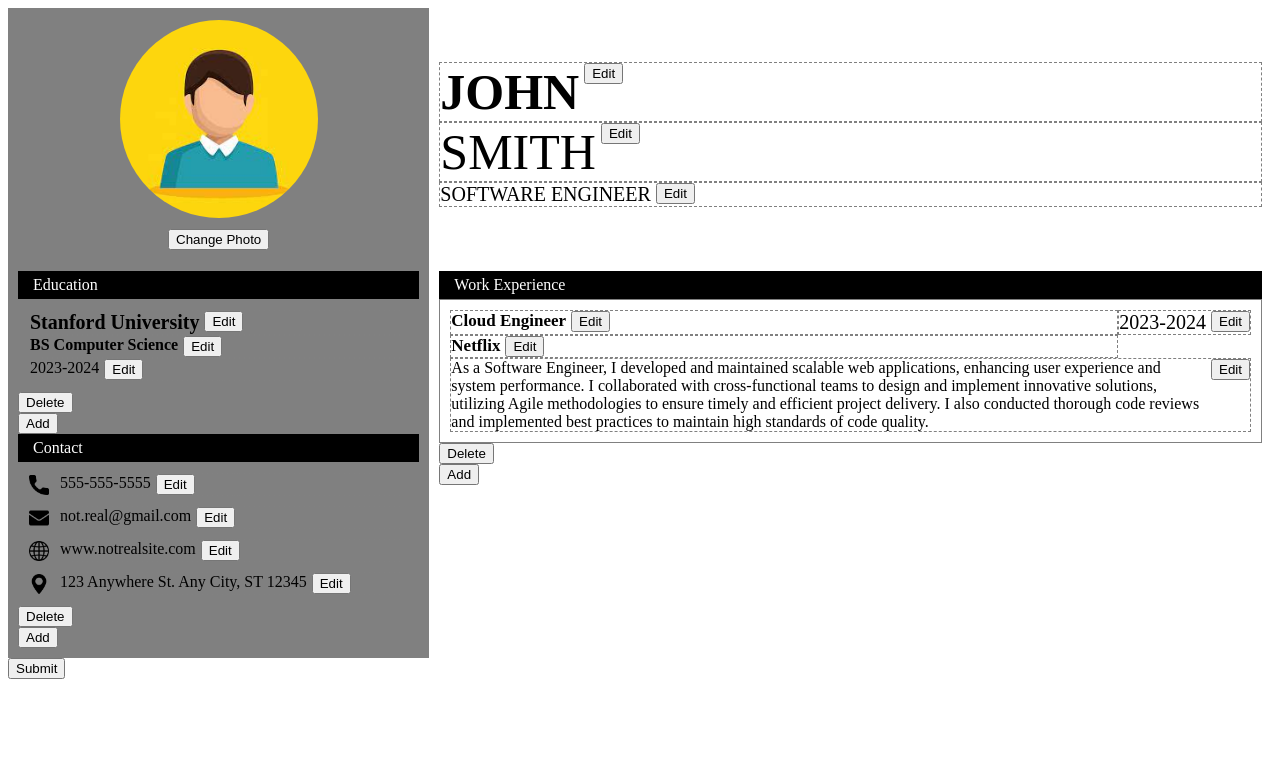
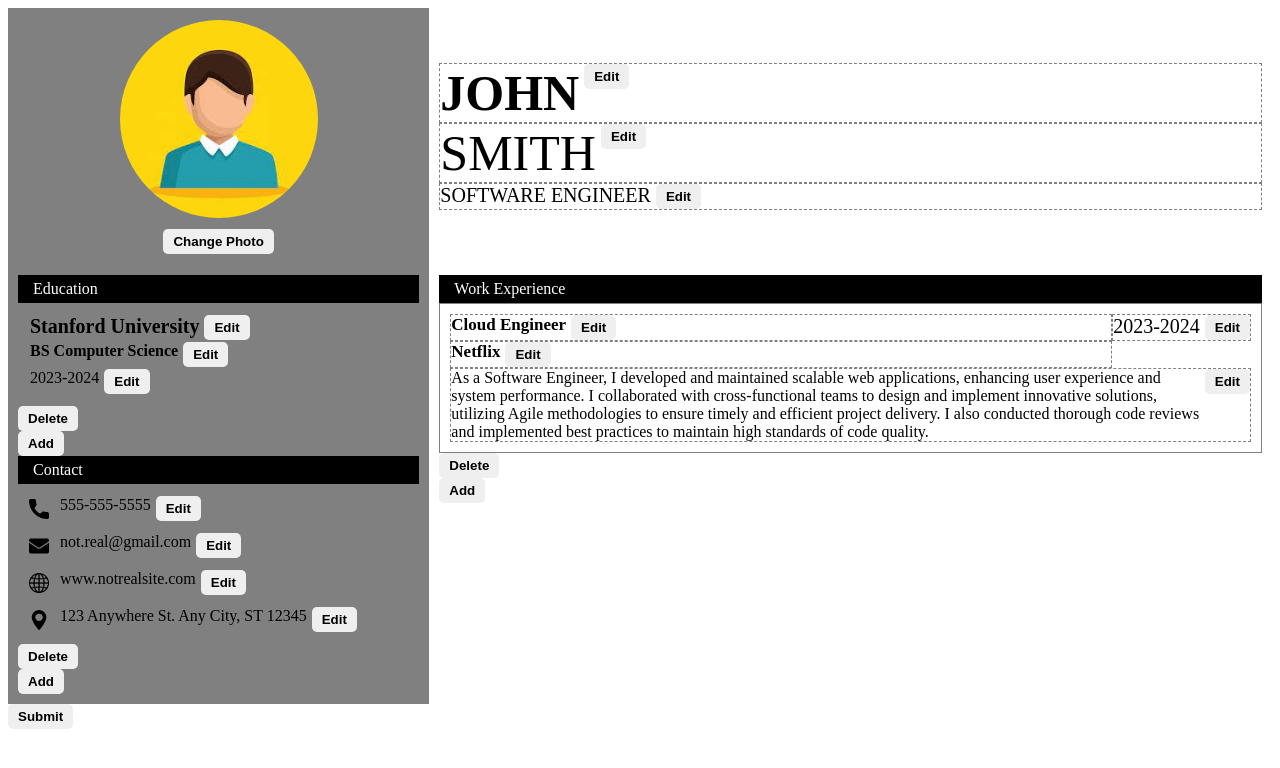
Before and after one commit to Jaizzer/swift-cv, a React (Vite) app: page / in a window 1280 px wide. Shown: the top 768 px of the page. Built offline with nearby package versions, Linux system fonts and the light colour scheme.

Commit message:
feat: Add initial styling to buttons

```diff
--- a/src/index.css
+++ b/src/index.css
@@ -222,3 +222,10 @@ form.image-link label {
     font-size: 20px;
     font-weight: 500;
 }
+
+button {
+    padding: 5px 10px;
+    border-radius: 5px;
+    border: 0px;
+    font-weight: 600;
+}
```
